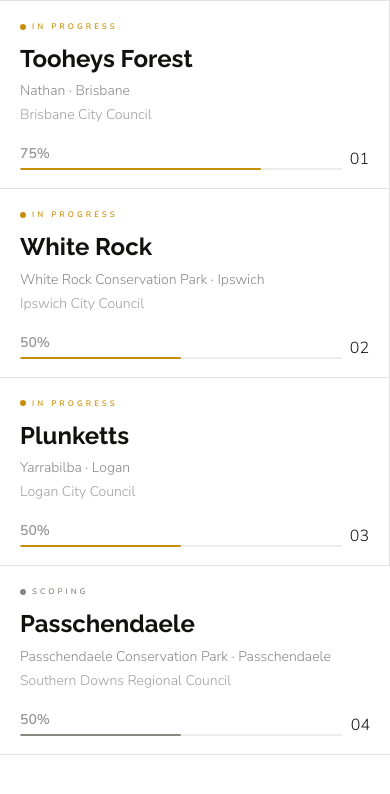
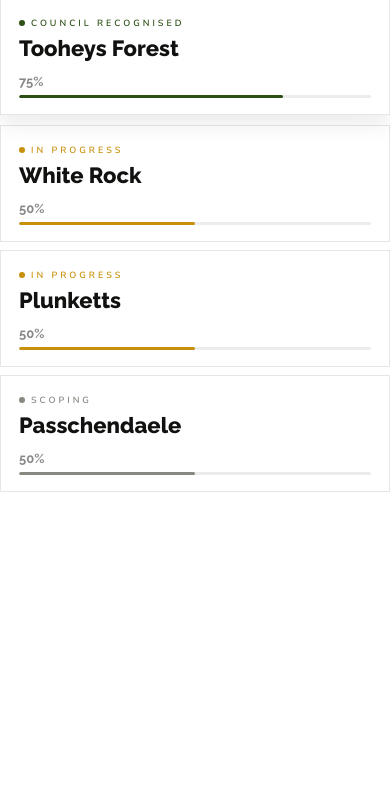
Before and after one commit to NamesCooper/acc-crag-map, a website: page widget.html in a window 390 px wide. Drawn offline with Linux system fonts and the light colour scheme.

Commit message:
Updates to Widget and Map

```diff
--- a/data/crags.json
+++ b/data/crags.json
@@ -1,14 +1,69 @@
 [
+  {
+    "id": "tooheys",
+    "name": "Tooheys Forest",
+    "subtitle": "South Brisbane · Brisbane City Council",
+    "lat": -27.5433,
+    "lng": 153.0498,
+    "status": "recognised",
+    "statusLabel": "Council Recognised",
+    "council": "Brisbane City Council",
+    "councilStatus": "Formal recognition secured — stairs installed",
+    "description": "Tooheys Forest is one of Brisbane's best-kept secrets — a sprawling bushland reserve in the city's south packed with sandstone boulders hidden beneath a dense canopy. Brisbane City Council has formally recognised bouldering in the area and recently installed a new staircase to the main sector, marking a significant step forward for climbing access in Southeast Queensland.",
+    "problems": "445+",
+    "style": "Sandstone",
+    "season": "Year Round",
+    "state": "QLD",
+    "region": "SEQLD",
+    "updatedAt": "2026-03-28"
+  },
+  {
+    "id": "whiterock",
+    "name": "White Rock",
+    "subtitle": "Redbank Plains · Ipswich",
+    "lat": -27.6955,
+    "lng": 152.8545,
+    "status": "progress",
+    "statusLabel": "In Progress",
+    "council": "Ipswich City Council",
+    "councilStatus": "Active engagement underway",
+    "description": "Set within White Rock Conservation Park just south of Ipswich, this is one of Southeast Queensland's most significant and underdocumented sandstone climbing areas. Problems span multiple sectors across a diverse range of grades and styles. ACC is actively working with Ipswich City Council to establish formal access and build a comprehensive guidebook for the area.",
+    "problems": "381+",
+    "style": "Sandstone",
+    "season": "Year Round",
+    "state": "QLD",
+    "region": "SEQLD",
+    "updatedAt": "2026-03-15"
+  },
+  {
+    "id": "plunketts",
+    "name": "Plunketts",
+    "subtitle": "Yarrabilba · Logan City Council",
+    "lat": -27.8139,
+    "lng": 153.1401,
+    "status": "progress",
+    "statusLabel": "In Progress",
+    "council": "Logan City Council",
+    "councilStatus": "Research and access assessment phase",
+    "description": "Plunketts is an emerging bouldering destination in Logan's rapidly growing Yarrabilba corridor, offering quality sandstone problems in an accessible suburban setting. The area has real potential to become a well-used local crag for the region's expanding population. ACC has prioritised Plunketts for access assessment and documentation as the next phase of our Logan engagement.",
+    "problems": "165+",
+    "style": "Sandstone · Mixed",
+    "season": "July – October",
+    "state": "QLD",
+    "region": "SEQLD",
+    "updatedAt": "2026-02-20"
+  },
   {
     "id": "cedar",
     "name": "Cedar Creek",
-    "subtitle": "Cedar Creek · Cedar Creek",
+    "subtitle": "Cedar Creek · North Brisbane",
     "lat": -27.323,
     "lng": 152.776,
     "status": "scoping",
     "statusLabel": "Scoping",
     "council": "Moreton Bay City Council",
-    "description": "A popular Rainforest and Swimming Area, North of Brisbane. The Crag has alot of potential with a large number of problems and a variety of styles. The Crag is currently in the early stages of research and engagement with the council.",
+    "councilStatus": "Early engagement — research phase",
+    "description": "Cedar Creek sits in a rainforest setting north of Brisbane, combining a popular swimming and recreation area with a surprisingly strong granite bouldering scene. The crag offers a wide variety of styles and grades with genuine potential for a large problem set. ACC is in the early stages of access research and council engagement with Moreton Bay City Council.",
     "problems": "248+",
     "style": "Granite",
     "season": "Year Round",
@@ -17,69 +72,19 @@
     "updatedAt": "2026-01-10"
   },
   {
-    "id": "whiterock",
-    "name": "White Rock",
-    "subtitle": "White Rock Conservation Park · Ipswich",
-    "lat": -27.6955,
-    "lng": 152.8545,
-    "status": "progress",
-    "statusLabel": "In Progress",
-    "council": "Ipswich City Council",
-    "description": "White Rock is a large sandstone climbing area located within the White Rock Conservation Park, just south of Ipswich. The crag has alot of potential and features a wide variety of problems across multiple sectors. The park is popular for its natural beauty and recreational opportunities, and ACC is actively working with Ipswich City Council to establish formal climbing access and develop a guidebook for the area.",
-    "problems": "381+",
-    "style": "Sandstone",
-    "season": "Year Round",
-    "state": "QLD",
-    "region": "SEQLD",
-    "updatedAt": "2026-03-15"
-  },
-  {
-    "id": "tooheys",
-    "name": "Tooheys Forest",
-    "subtitle": "Nathan · Brisbane",
-    "lat": -27.5433,
-    "lng": 153.0498,
-    "status": "progress",
-    "statusLabel": "In Progress",
-    "council": "Brisbane City Council",
-    "description": "Toohey Forest is a large bushland within South Brisbane. Boulders scattered throughout the forest providing alot of climbs within the shade of the trees. BCC has recognised the climbing potential of Toohey Forest and is supportive of ACC's efforts to establish a climbing area within the park. They have recently built a new staircase to the Main sector",
-    "problems": "445+",
-    "style": "Sandstone",
-    "season": "Year Round",
-    "state": "QLD",
-    "region": "SEQLD",
-    "updatedAt": "2026-03-28"
-  },
-  {
-    "id": "plunketts",
-    "name": "Plunketts",
-    "subtitle": "Yarrabilba · Logan",
-    "lat": -27.8139,
-    "lng": 153.1401,
-    "status": "progress",
-    "statusLabel": "In Progress",
-    "council": "Logan City Council",
-    "description": "Plunketts is an emerging bouldering area in Logan's Yarrabilba region, featuring quality sandstone problems in a suburban setting. The crag has strong potential to provide accessible climbing opportunities for the growing local population. ACC is currently in the research phase for Plunketts, with access assessment and documentation identified as priorities.",
-    "problems": "165+",
-    "style": "Mixed · Varied styles",
-    "season": "July - October",
-    "state": "QLD",
-    "region": "SEQLD",
-    "updatedAt": "2026-02-20"
-  },
-  {
     "id": "passchendaele",
     "name": "Passchendaele",
-    "subtitle": "Passchendaele Conservation Park · Passchendaele",
+    "subtitle": "Stanthorpe · Southern Downs",
     "lat": -28.560,
     "lng": 151.792,
     "status": "scoping",
     "statusLabel": "Scoping",
     "council": "Southern Downs Regional Council",
-    "description": "Passchendaele is a large state forest located in Stanthorpe. The Crag is densely covered in granite boulders and has alot of potential for a large number of problems. The Crag is currently in the early stages of research and engagement with the council.",
+    "councilStatus": "Early engagement — research phase",
+    "description": "Passchendaele Conservation Park near Stanthorpe is one of Queensland's most exciting undiscovered bouldering areas — densely packed with granite boulders across a large footprint and enormous potential for a varied and extensive problem set. The cooler Southern Downs climate makes it a natural destination for the warmer months. ACC has identified Passchendaele as a high-priority future crag and is beginning engagement with Southern Downs Regional Council.",
     "problems": "848+",
     "style": "Granite",
-    "season": "August - October",
+    "season": "August – October",
     "state": "QLD",
     "region": "SEQLD",
     "updatedAt": "2026-02-01"
--- a/data/milestones.json
+++ b/data/milestones.json
@@ -22,8 +22,8 @@
   { "crag_id": "tooheys",       "text": "Council & Park Ranger Contact",                                     "status": "done" },
   { "crag_id": "tooheys",       "text": "Initial Plan Discussion & Approvals",                               "status": "done" },
   { "crag_id": "tooheys",       "text": "Site Visit — GPS, Photos, Crag Mapping & KAYA Documentation",      "status": "done" },
-  { "crag_id": "tooheys",       "text": "Access Issues Resolved",                                            "status": "progress" },
-  { "crag_id": "tooheys",       "text": "Final Council Approvals",                                           "status": "done" },
+  { "crag_id": "tooheys",       "text": "Access Issues Resolved",                                            "status": "done" },
+  { "crag_id": "tooheys",       "text": "Final Council Approvals",                                           "status": "progress" },
   { "crag_id": "tooheys",       "text": "Guidebook Published on KAYA",                                       "status": "todo" },
 
   { "crag_id": "plunketts",     "text": "Area Research, History & General Mapping",                          "status": "done" },
--- a/style.scss
+++ b/style.scss
@@ -3,9 +3,10 @@
 
 // ── STATUS TOKENS ──
 // Applied as a class on JS-generated HTML; descendants consume the custom properties
-.status-active   { --s-bg: #2D5016; --s-pill: #EAF3DE; --s-text: #2D5016; }
-.status-progress { --s-bg: #C8900A; --s-pill: #FAEEDA; --s-text: #C8900A; }
-.status-scoping  { --s-bg: #888780; --s-pill: #F1EFE8; --s-text: #888780; }
+.status-active      { --s-bg: #5AAA3A; --s-pill: #EAF3DE; --s-text: #5AAA3A; }
+.status-recognised  { --s-bg: #2D5016; --s-pill: #D6E8C8; --s-text: #2D5016; }
+.status-progress    { --s-bg: #C8900A; --s-pill: #FAEEDA; --s-text: #C8900A; }
+.status-scoping     { --s-bg: #888780; --s-pill: #F1EFE8; --s-text: #888780; }
 
 .status-dot {
   width: 6px;
--- a/widget.html
+++ b/widget.html
@@ -31,7 +31,6 @@
         const ms   = milestones.filter(m => m.crag_id === crag.id);
         const done = ms.filter(m => m.status === 'done').length;
         const pct  = ms.length ? Math.round(done / ms.length * 100) : 0;
-        const num  = String(i + 1).padStart(2, '0');
 
         return `
           <a class="crag-card status-${crag.status}" href="${MAP_URL}#${crag.id}" target="_blank">
@@ -49,7 +48,6 @@
                   <div class="card-bar-fill" style="width:${pct}%"></div>
                 </div>
               </div>
-              <div class="card-number">${num}</div>
             </div>
           </a>`;
       }).join('');
--- a/widget.scss
+++ b/widget.scss
@@ -15,49 +15,60 @@
 .widget-grid {
   display: grid;
   grid-template-columns: repeat(4, 1fr);
-  border-top: 1px solid rgba(17, 17, 16, 0.12);
 
   @media (max-width: 900px) { grid-template-columns: repeat(2, 1fr); }
-
-  @media (max-width: 540px) {
-    grid-template-columns: 1fr;
-  }
+  @media (max-width: 540px) { grid-template-columns: 1fr; gap: 8px; }
 }
-
 
 // ── CARD ──
 .crag-card {
   display: flex;
   flex-direction: column;
-  padding: 20px 20px 18px;
-  border-right: 1px solid rgba(17, 17, 16, 0.12);
-  border-bottom: 1px solid rgba(17, 17, 16, 0.12);
+  padding: 24px 22px 20px;
+  background: $white;
+  border: 1px solid rgba(17, 17, 16, 0.1);
   cursor: pointer;
   text-decoration: none;
   color: inherit;
-  transition: background 0.15s;
-  position: relative;
-  min-height: 180px;
+  transition: box-shadow 0.2s, transform 0.2s;
+  min-height: 210px;
 
-  &:last-child { border-right: none; }
-  &:hover { background: $cream; }
+  &:hover {
+    box-shadow: 0 6px 24px rgba(17, 17, 16, 0.1);
+    transform: translateY(-2px);
+  }
 
-  // status colour tokens
-  &.status-active   { --s-dot: #{$forest}; --s-label: #{$forest}; --s-bar: #{$forest}; }
-  &.status-progress { --s-dot: #{$amber};  --s-label: #{$amber};  --s-bar: #{$amber};  }
-  &.status-scoping  { --s-dot: #888780;    --s-label: #888780;    --s-bar: #888780;    }
+  &.status-active      { --s-dot: #5AAA3A;    --s-label: #5AAA3A;    --s-bar: #5AAA3A;    }
+  &.status-recognised  { --s-dot: #{$forest};  --s-label: #{$forest};  --s-bar: #{$forest};  }
+  &.status-progress    { --s-dot: #{$amber};   --s-label: #{$amber};   --s-bar: #{$amber};   }
+  &.status-scoping     { --s-dot: #888780;     --s-label: #888780;     --s-bar: #888780;     }
+
+  // ── MOBILE: horizontal layout ──
+  @media (max-width: 540px) {
+    flex-direction: row;
+    flex-wrap: wrap;
+    align-items: center;
+    min-height: auto;
+    padding: 18px 18px 16px;
+    gap: 0;
+  }
 }
 
 .card-pill {
   display: inline-flex;
   align-items: center;
   gap: 6px;
-  font-size: 8px;
+  font-size: 9px;
   font-weight: 700;
   letter-spacing: 3px;
   text-transform: uppercase;
   color: var(--s-label);
-  margin-bottom: 14px;
+  margin-bottom: 12px;
+
+  @media (max-width: 540px) {
+    width: 100%;
+    margin-bottom: 8px;
+  }
 }
 
 .card-pill-dot {
@@ -70,25 +81,36 @@
 
 .card-name {
   font-family: $font-heading;
-  font-size: 24px;
-  font-weight: 700;
+  font-size: 28px;
+  font-weight: 800;
   color: $ink;
-  line-height: 1.1;
-  margin-bottom: 8px;
+  line-height: 1.05;
+  margin-bottom: 10px;
+
+  @media (max-width: 540px) {
+    font-size: 22px;
+    flex: 1;
+    margin-bottom: 0;
+    align-self: center;
+  }
 }
 
 .card-subtitle {
-  font-size: 14px;
+  font-size: 13px;
   color: rgba(17, 17, 16, 0.5);
   line-height: 1.5;
-  margin-bottom: 4px;
+  margin-bottom: 3px;
+
+  @media (max-width: 540px) { display: none; }
 }
 
 .card-council {
-  font-size: 14px;
-  color: rgba(17, 17, 16, 0.4);
+  font-size: 12px;
+  color: rgba(17, 17, 16, 0.45);
   margin-bottom: auto;
-  padding-bottom: 20px;
+  padding-bottom: 24px;
+
+  @media (max-width: 540px) { display: none; }
 }
 
 // ── PROGRESS ──
@@ -96,22 +118,28 @@
   display: flex;
   align-items: flex-end;
   justify-content: space-between;
-  gap: 8px;
+  gap: 10px;
   margin-top: auto;
+
+  @media (max-width: 540px) {
+    width: 100%;
+    margin-top: 14px;
+    align-items: center;
+  }
 }
 
 .card-progress-wrap { flex: 1; }
 
 .card-progress-pct {
-  font-family: $font-body;
-  font-size: 14px;
+  font-family: $font-heading;
+  font-size: 13px;
   font-weight: 700;
-  color: rgba(17, 17, 16, 0.45);
-  margin-bottom: 5px;
+  color: rgba(17, 17, 16, 0.5);
+  margin-bottom: 6px;
 }
 
 .card-bar-bg {
-  height: 2px;
+  height: 3px;
   background: rgba(17, 17, 16, 0.08);
   border-radius: 2px;
   overflow: hidden;
```
Also changed, not shown: index.html (+2 -1 lines), map.js (+6 -5 lines), css/style.css, css/widget.css, 1 other file.
